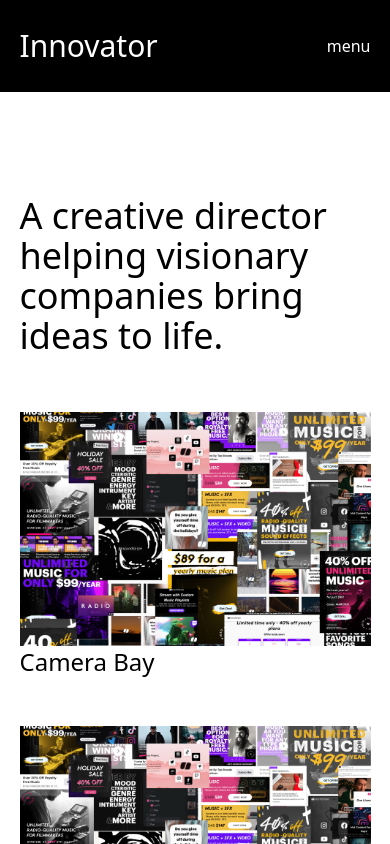
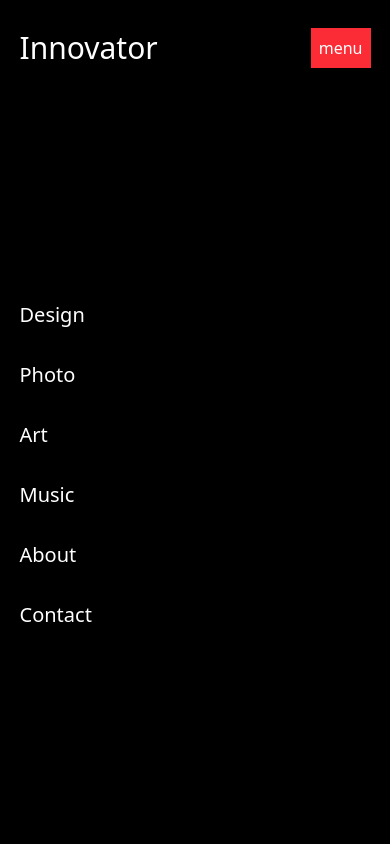
Before and after one commit to DemoStephen/Innovator-portfolio, a React (Vite) app: page / in a window 390 px wide. Both pictures are taken after a click on the button "menu". Shown: the top 844 px of the page. Built offline with nearby package versions, Linux system fonts and the light colour scheme.

Commit message:
UI updated

```diff
--- a/src/UI/Footer.jsx
+++ b/src/UI/Footer.jsx
@@ -1,7 +1,6 @@
 import { Link } from "react-router-dom";
 
 export default function Footer() {
-
   return (
     <footer className="bg-black text-slate-50 px-[5%] py-14 flex flex-col gap-8 md:flex-row justify-between">
       <section className="flex flex-col gap-12">
--- a/src/UI/Navigation.jsx
+++ b/src/UI/Navigation.jsx
@@ -1,6 +1,13 @@
+import { useState } from "react";
 import List from "../Components/List";
 
 export default function Navigation() {
+  const [nav, setNav] = useState(null);
+  function handleNav() {
+    {
+      nav ? setNav(false) : setNav(true);
+    }
+  }
   return (
     <nav className="bg-black text-white flex items-center justify-between px-[5%] py-7 sticky top-0">
       <p className="text-3xl">Innovator</p>
@@ -12,15 +19,24 @@ export default function Navigation() {
         <List content="About" />
         <List content="Contact" />
       </ul>
-      <button className="md:hidden">menu</button>
-      <section className="absolute top-[5.375rem] left-0 right-0 h-[calc(100vh-5.375rem)] bg-black flex px-[5%] opacity-0 md:hidden">
+      <button
+        onClick={handleNav}
+        className="md:hidden cursor-pointer bg-red-500 p-2"
+      >
+        menu
+      </button>
+      <section
+        className={`absolute transition-all top-[5.375rem] left-0 right-0 h-[calc(100vh-5.375rem)] bg-black flex px-[5%] ${
+          nav ? "" : "opacity-0"
+        } md:hidden`}
+      >
         <ul className="flex flex-col w-full justify-center gap-8 text-xl ">
-          <List content="Design" />
-          <List content="Photo" />
-          <List content="Art" />
-          <List content="Music" />
-          <List content="About" />
-          <List content="Contact" />
+          <List content="Design" handleNav={handleNav} />
+          <List content="Photo" handleNav={handleNav} />
+          <List content="Art" handleNav={handleNav} />
+          <List content="Music" handleNav={handleNav} />
+          <List content="About" handleNav={handleNav} />
+          <List content="Contact" handleNav={handleNav} />
         </ul>
       </section>
     </nav>
```
